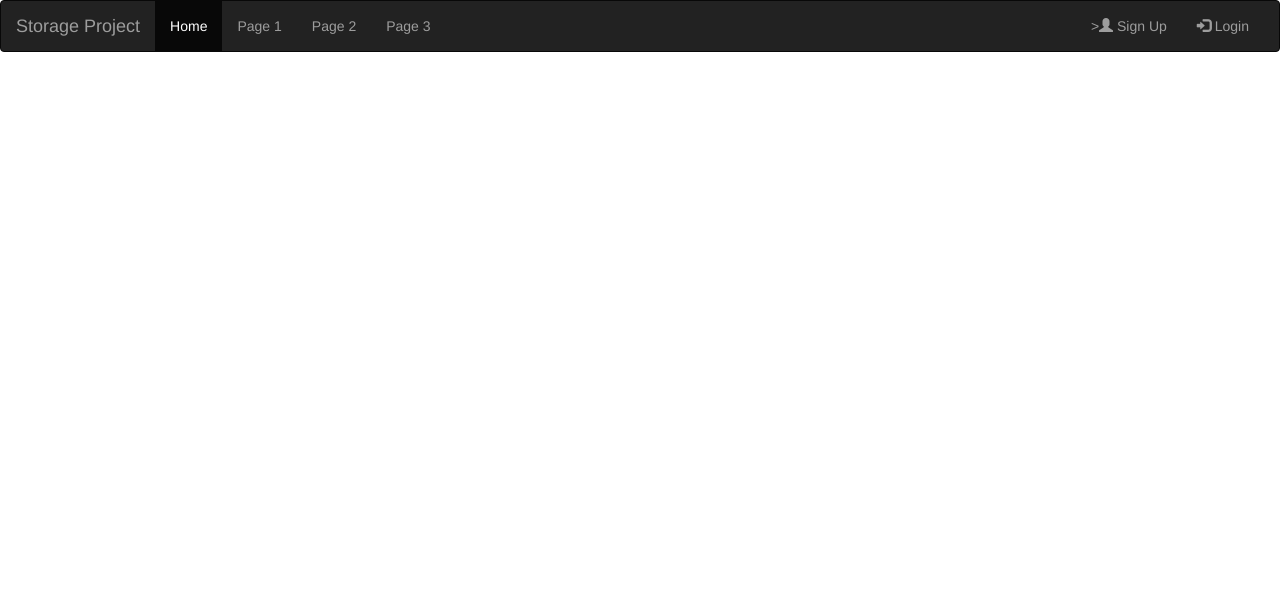
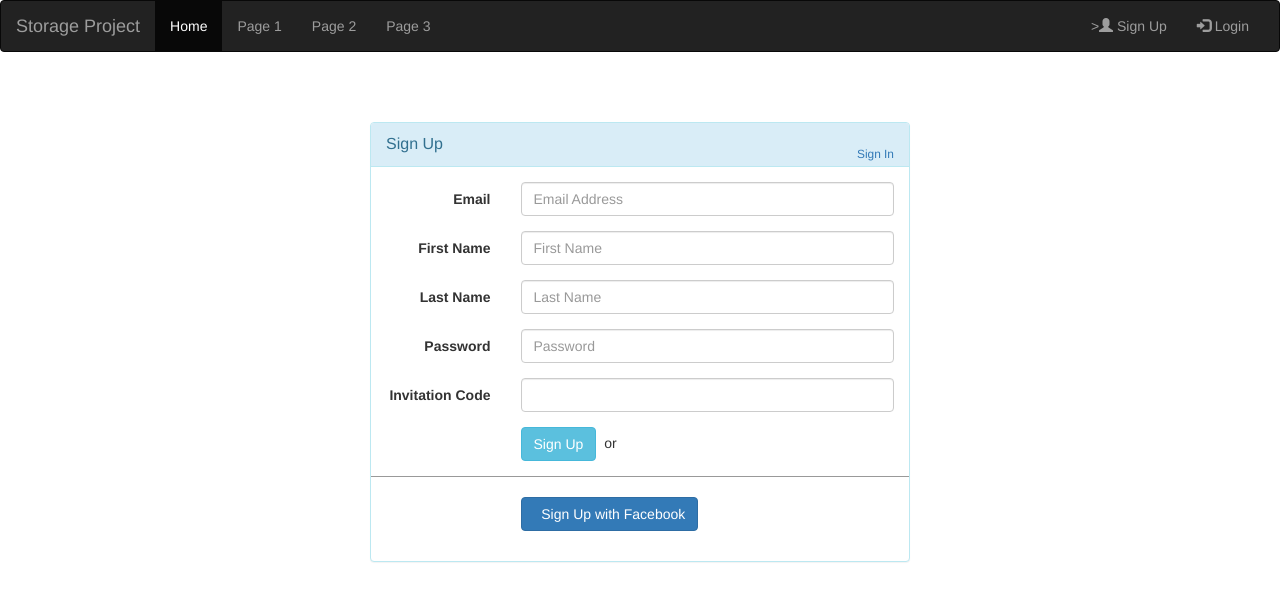
Before and after one commit to malfuncti0n/storage-web, an Angular app: page /register in a window 1280 px wide. Shown: the top 600 px of the page. Built offline with nearby package versions, Linux system fonts and the light colour scheme.

Commit message:
login page fixes and register page creation

```diff
--- a/src/app/templates/app.component.html
+++ b/src/app/templates/app.component.html
@@ -1,4 +1,5 @@
 <custom-navbar></custom-navbar>
-
+<div class="container">
 <router-outlet></router-outlet>
+</div>
 <custom-scripts></custom-scripts>
--- a/src/app/templates/login.component.html
+++ b/src/app/templates/login.component.html
@@ -1,4 +1,3 @@
-<div class="container">
     <div id="loginbox" style="margin-top:50px;" class="mainbox col-md-6 col-md-offset-3 col-sm-8 col-sm-offset-2">
         <div class="panel panel-info">
             <div class="panel-heading">
@@ -34,53 +33,3 @@
             </div>
         </div>
     </div>
-    <div id="signupbox" style="display:none; margin-top:50px" class="mainbox col-md-6 col-md-offset-3 col-sm-8 col-sm-offset-2">
-        <div class="panel panel-info">
-            <div class="panel-heading">
-                <div class="panel-title">Sign Up</div>
-                <div style="float:right; font-size: 85%; position: relative; top:-10px"><a id="signinlink" href="#" onclick="$('#signupbox').hide(); $('#loginbox').show()">Sign In</a></div>
-            </div>
-            <div class="panel-body">
-                <form id="signupform" class="form-horizontal" role="form">
-                    <div id="signupalert" style="display:none" class="alert alert-danger">
-                        <p>Error:</p> <span></span> </div>
-                    <div class="form-group">
-                        <label for="email" class="col-md-3 control-label">Email</label>
-                        <div class="col-md-9">
-                            <input type="text" class="form-control" name="email" placeholder="Email Address"> </div>
-                    </div>
-                    <div class="form-group">
-                        <label for="firstname" class="col-md-3 control-label">First Name</label>
-                        <div class="col-md-9">
-                            <input type="text" class="form-control" name="firstname" placeholder="First Name"> </div>
-                    </div>
-                    <div class="form-group">
-                        <label for="lastname" class="col-md-3 control-label">Last Name</label>
-                        <div class="col-md-9">
-                            <input type="text" class="form-control" name="lastname" placeholder="Last Name"> </div>
-                    </div>
-                    <div class="form-group">
-                        <label for="password" class="col-md-3 control-label">Password</label>
-                        <div class="col-md-9">
-                            <input type="password" class="form-control" name="passwd" placeholder="Password"> </div>
-                    </div>
-                    <div class="form-group">
-                        <label for="icode" class="col-md-3 control-label">Invitation Code</label>
-                        <div class="col-md-9">
-                            <input type="text" class="form-control" name="icode" placeholder=""> </div>
-                    </div>
-                    <div class="form-group">
-                        <!-- Button -->
-                        <div class="col-md-offset-3 col-md-9">
-                            <button id="btn-signup" type="button" class="btn btn-info"><i class="icon-hand-right"></i> &nbsp Sign Up</button> <span style="margin-left:8px;">or</span> </div>
-                    </div>
-                    <div style="border-top: 1px solid #999; padding-top:20px" class="form-group">
-                        <div class="col-md-offset-3 col-md-9">
-                            <button id="btn-fbsignup" type="button" class="btn btn-primary"><i class="icon-facebook"></i>   Sign Up with Facebook</button>
-                        </div>
-                    </div>
-                </form>
-            </div>
-        </div>
-    </div>
-</div>
--- /dev/null
+++ b/src/app/templates/register.component.html
@@ -0,0 +1,49 @@
+    <div id="signupbox" style=" margin-top:50px" class="mainbox col-md-6 col-md-offset-3 col-sm-8 col-sm-offset-2">
+        <div class="panel panel-info">
+            <div class="panel-heading">
+                <div class="panel-title">Sign Up</div>
+                <div style="float:right; font-size: 85%; position: relative; top:-10px"><a id="signinlink" href="#">Sign In</a></div>
+            </div>
+            <div class="panel-body">
+                <form id="signupform" class="form-horizontal" role="form">
+                    <div id="signupalert" style="display:none" class="alert alert-danger">
+                        <p>Error:</p> <span></span> </div>
+                    <div class="form-group">
+                        <label for="email" class="col-md-3 control-label">Email</label>
+                        <div class="col-md-9">
+                            <input type="text" class="form-control" name="email" placeholder="Email Address"> </div>
+                    </div>
+                    <div class="form-group">
+                        <label for="firstname" class="col-md-3 control-label">First Name</label>
+                        <div class="col-md-9">
+                            <input type="text" class="form-control" name="firstname" placeholder="First Name"> </div>
+                    </div>
+                    <div class="form-group">
+                        <label for="lastname" class="col-md-3 control-label">Last Name</label>
+                        <div class="col-md-9">
+                            <input type="text" class="form-control" name="lastname" placeholder="Last Name"> </div>
+                    </div>
+                    <div class="form-group">
+                        <label for="password" class="col-md-3 control-label">Password</label>
+                        <div class="col-md-9">
+                            <input type="password" class="form-control" name="passwd" placeholder="Password"> </div>
+                    </div>
+                    <div class="form-group">
+                        <label for="icode" class="col-md-3 control-label">Invitation Code</label>
+                        <div class="col-md-9">
+                            <input type="text" class="form-control" name="icode" placeholder=""> </div>
+                    </div>
+                    <div class="form-group">
+                        <!-- Button -->
+                        <div class="col-md-offset-3 col-md-9">
+                            <button id="btn-signup" type="button" class="btn btn-info"><i class="icon-hand-right"></i>Sign Up</button> <span style="margin-left:8px;">or</span> </div>
+                    </div>
+                    <div style="border-top: 1px solid #999; padding-top:20px" class="form-group">
+                        <div class="col-md-offset-3 col-md-9">
+                            <button id="btn-fbsignup" type="button" class="btn btn-primary"><i class="icon-facebook"></i>   Sign Up with Facebook</button>
+                        </div>
+                    </div>
+                </form>
+            </div>
+        </div>
+    </div>
--- /dev/null
+++ b/src/app/typescripts/register.component.ts
@@ -0,0 +1,6 @@
+import { Component } from '@angular/core';
+
+@Component({
+    templateUrl: '../templates/register.component.html'
+})
+export class RegisterComponent { }
```
Also changed, not shown: src/app/app.module.ts (+8 -1 lines).
